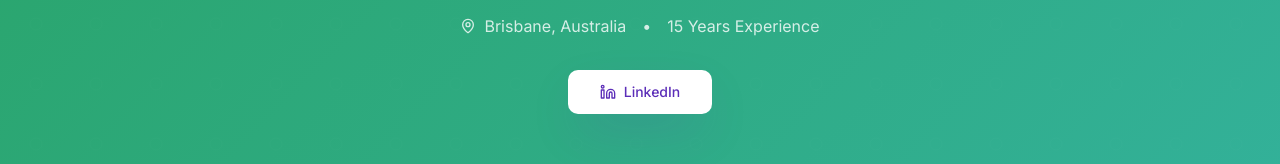
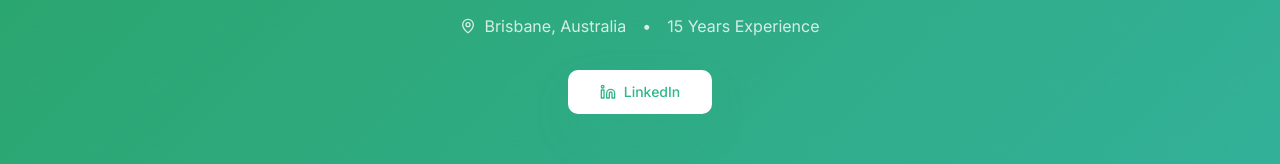
Before and after one commit to pengasuzie/Bruce-Stronge-CV, a React (Vite) app: page / in a window 1280 px wide. Shown: the part 360-524 px from the top of the page. Built offline with nearby package versions, Linux system fonts and the light colour scheme; the HTML template or start-up script is replaced by a standard one.

Commit message:
Updating remaining elements to Green

```diff
--- a/src/components/cv/About.tsx
+++ b/src/components/cv/About.tsx
@@ -22,7 +22,7 @@ const About = () => {
               <p className="text-lg leading-relaxed text-muted-foreground mb-6">
                 Throughout my career, I've developed expertise in <strong className="text-foreground">enterprise software sales</strong>,
                 securing major clients including Commonwealth Bank of Australia, Bendigo Bank, Deakin University, and Monash University.
-                I raised approximately <strong className="text-foreground">A$20 million in venture capital</strong> from Australian and
+                I raised approximately <strong className="text-foreground">A$20m in venture capital</strong> from Australian and
                 US investors, and successfully expanded operations into the UK and US markets.
               </p>
               <p className="text-lg leading-relaxed text-muted-foreground">
--- a/src/index.css
+++ b/src/index.css
@@ -17,16 +17,16 @@ All colors MUST be HSL.
     --popover: 0 0% 100%;
     --popover-foreground: 218 25% 15%;
 
-    --primary: 260 60% 45%;
+    --primary: 160 60% 45%;
     --primary-foreground: 0 0% 100%;
 
-    --secondary: 255 20% 95%;
-    --secondary-foreground: 260 25% 15%;
+    --secondary: 155 20% 95%;
+    --secondary-foreground: 160 25% 15%;
 
-    --muted: 255 20% 96%;
-    --muted-foreground: 260 15% 45%;
+    --muted: 155 20% 96%;
+    --muted-foreground: 160 15% 45%;
 
-    --accent: 280 65% 55%;
+    --accent: 150 65% 45%;
     --accent-foreground: 0 0% 100%;
 
     --destructive: 0 84.2% 60.2%;
@@ -40,10 +40,10 @@ All colors MUST be HSL.
 
     /* Custom CV Design Tokens */
     --gradient-hero: linear-gradient(135deg, hsl(150, 60%, 40%) 0%, hsl(170, 55%, 45%) 100%);
-    --gradient-section: linear-gradient(180deg, hsl(0, 0%, 100%) 0%, hsl(255, 25%, 98%) 100%);
-    --shadow-soft: 0 4px 20px -2px hsl(260 60% 45% / 0.08);
-    --shadow-medium: 0 8px 30px -4px hsl(260 60% 45% / 0.12);
-    --shadow-strong: 0 20px 50px -12px hsl(260 60% 45% / 0.25);
+    --gradient-section: linear-gradient(180deg, hsl(0, 0%, 100%) 0%, hsl(155, 25%, 98%) 100%);
+    --shadow-soft: 0 4px 20px -2px hsl(160 60% 45% / 0.08);
+    --shadow-medium: 0 8px 30px -4px hsl(160 60% 45% / 0.12);
+    --shadow-strong: 0 20px 50px -12px hsl(160 60% 45% / 0.25);
     --transition-smooth: all 0.3s cubic-bezier(0.4, 0, 0.2, 1);
   }
 
@@ -57,16 +57,16 @@ All colors MUST be HSL.
     --popover: 218 25% 15%;
     --popover-foreground: 0 0% 98%;
 
-    --primary: 280 65% 55%;
+    --primary: 160 65% 45%;
     --primary-foreground: 0 0% 100%;
 
-    --secondary: 260 20% 20%;
+    --secondary: 160 20% 20%;
     --secondary-foreground: 0 0% 98%;
 
-    --muted: 260 20% 18%;
-    --muted-foreground: 260 10% 65%;
+    --muted: 160 20% 18%;
+    --muted-foreground: 160 10% 65%;
 
-    --accent: 280 65% 55%;
+    --accent: 150 65% 45%;
     --accent-foreground: 0 0% 100%;
 
     --destructive: 0 62.8% 50%;
@@ -77,7 +77,7 @@ All colors MUST be HSL.
     --ring: 210 80% 50%;
 
     --gradient-hero: linear-gradient(135deg, hsl(150, 45%, 18%) 0%, hsl(170, 40%, 22%) 100%);
-    --gradient-section: linear-gradient(180deg, hsl(260, 25%, 12%) 0%, hsl(260, 22%, 15%) 100%);
+    --gradient-section: linear-gradient(180deg, hsl(160, 25%, 12%) 0%, hsl(160, 22%, 15%) 100%);
   }
 }
 
```
